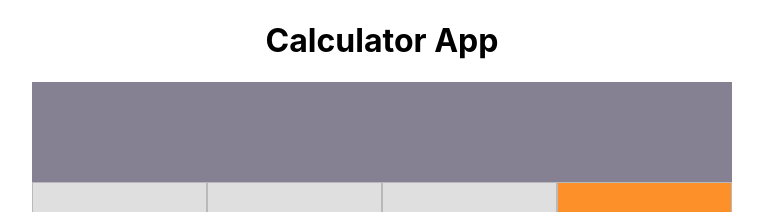
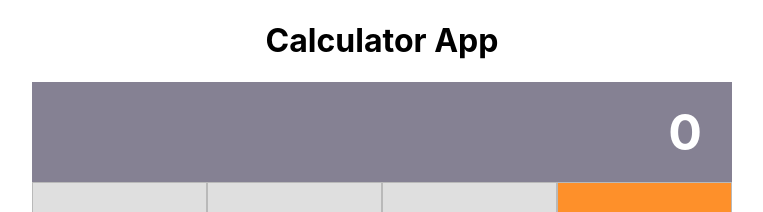
Before and after one commit to jaspreet-singh-sahota/react-calculator, a React (Create React App) app: page / in a window 1280 px wide. Shown: the top 212 px of the page, without its empty margins (258-1021 px from the left). Built offline with nearby package versions, Linux system fonts and the light colour scheme.

Commit message:
Modify state

```diff
--- a/src/components/app/App.js
+++ b/src/components/app/App.js
@@ -11,17 +11,18 @@ export default class App extends Component {
     this.state = {
       total: null,
       next: null,
-      operation: null
+      operation: null,
+      previousOperation: null,
     }
   }
 
   handleClick = (buttonName) => (
-    this.setState(data => calculate(data, buttonName))
+    this.setState(prevState => calculate(prevState, buttonName))
   )
 
   render() {
     const { total, next } = this.state;
-    const result = next || total;
+    const result = next || total || '0';
 
     return (
       <div className={styles.container}>
```
